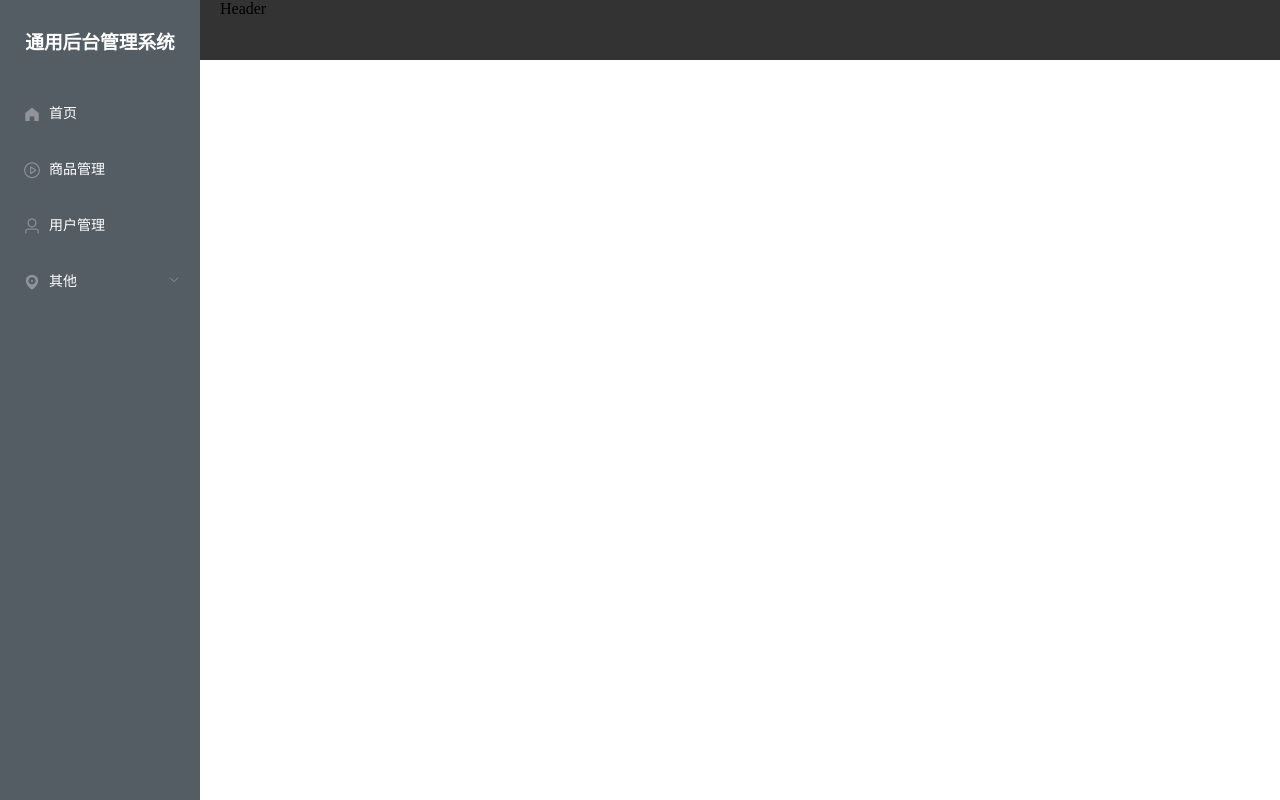
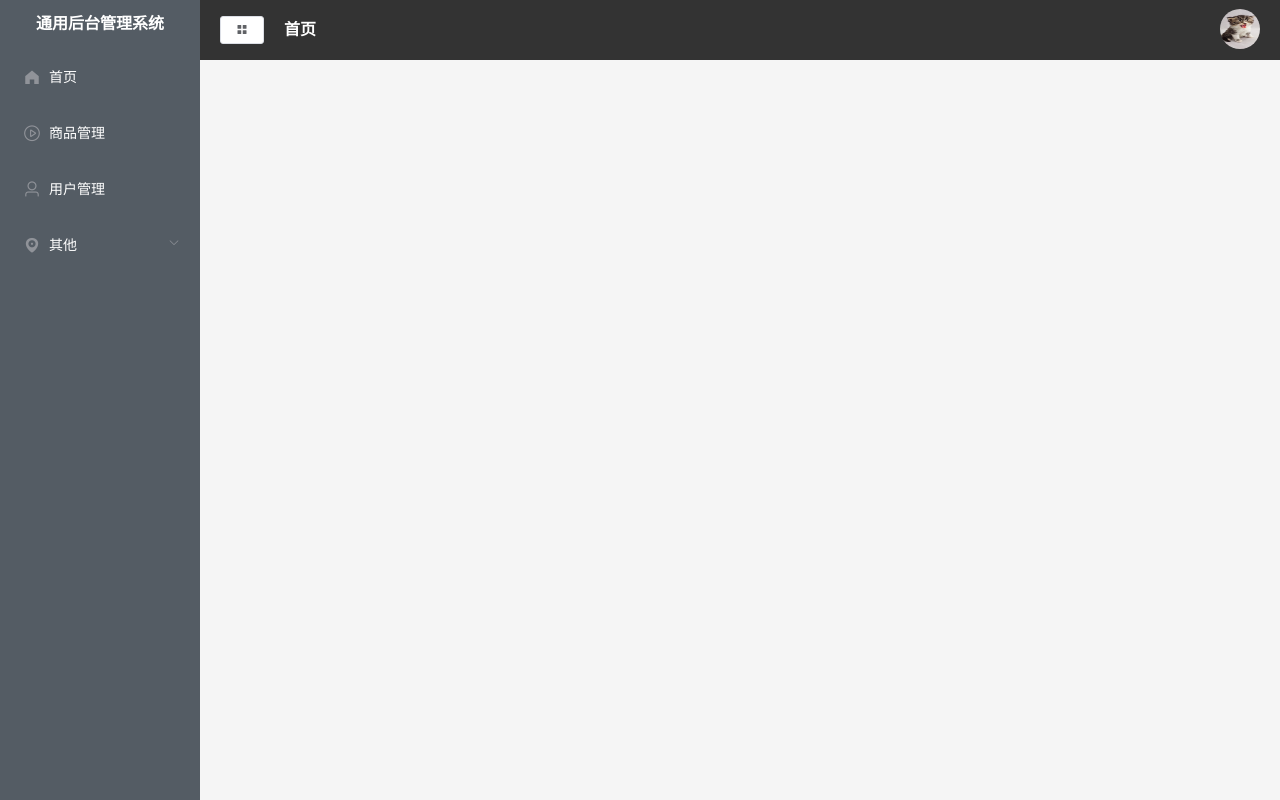
Before and after one commit to xiaoshanzhaguo/vue-manage, a Vue app: page / in a window 1280 px wide. Built offline with nearby package versions, Linux system fonts and the light colour scheme.

Commit message:
complete header组件样式

```diff
--- /dev/null
+++ b/src/assets/less/common.less
@@ -0,0 +1,10 @@
+.manage {
+    height: 90%;
+    padding-bottom: 20px;
+    overflow: hidden;
+    &header {
+        display: flex;
+        justify-content: space-between;
+        align-items: flex-start;
+    }
+}
--- /dev/null
+++ b/src/assets/less/index.less
@@ -0,0 +1,3 @@
+@import "./common.less";
+@import "./home.less";
+@import "./reset.less";
--- /dev/null
+++ b/src/assets/less/reset.less
@@ -0,0 +1,160 @@
+html,
+body,
+div,
+span,
+object,
+iframe,
+h1,
+h2,
+h3,
+h4,
+h5,
+h6,
+p,
+blockquote,
+pre,
+abbr,
+address,
+cite,
+code,
+del,
+dfn,
+em,
+img,
+ins,
+kbd,
+q,
+samp,
+small,
+strong,
+sub,
+sup,
+var,
+b,
+i,
+dl,
+dt,
+dd,
+ol,
+ul,
+li,
+fieldset,
+form,
+label,
+legend,
+table,
+caption,
+tbody,
+tfoot,
+thead,
+tr,
+th,
+td,
+article,
+aside,
+canvas,
+details,
+figcaption,
+figure,
+footer,
+header,
+hgroup,
+menu,
+nav,
+section,
+summary,
+time,
+mark,
+audio,
+video {
+    margin: 0;
+    padding: 0;
+    border: 0;
+    outline: 0;
+    font-size: 100%;
+    vertical-align: baseline;
+    background: transparent;
+    box-sizing: border-box;
+}
+
+/* HTML5 display-role reset for older browsers */
+article,
+aside,
+details,
+figcaption,
+figure,
+footer,
+header,
+hgroup,
+menu,
+nav,
+section {
+    display: block;
+}
+
+body {
+    line-height: 1;
+}
+
+ol,
+ul {
+    list-style: none;
+}
+
+blockquote,
+q {
+    quotes: none;
+}
+
+blockquote:before,
+blockquote:after,
+q:before,
+q:after {
+    content: '';
+    content: none;
+}
+
+a,
+a:hover {
+    color: inherit;
+    text-decoration: none;
+}
+
+table {
+    border-collapse: collapse;
+    border-spacing: 0;
+}
+
+html,
+body {
+    width: 100%;
+    height: 100%;
+    background-color: #f5f5f5;
+    font-family: 'PingFangSC-Light', 'PingFang SC', 'STHeitiSC-Light', 'Helvetica-Light', 'Arial', 'sans-serif';
+}
+
+// 公共样式
+.fl {
+    float: left;
+}
+
+.fr {
+    float: right;
+
+    .button-group-item {
+        padding-left: 3px;
+    }
+}
+
+// 清除浮动
+.clearfix {
+    zoom: 1;
+
+    &:after {
+        display: block;
+        clear: both;
+        content: "";
+        visibility: hidden;
+        height: 0;
+    }
+}
--- /dev/null
+++ b/src/components/CommonHeader.vue
@@ -0,0 +1,58 @@
+<template>
+  <header>
+    <div class="l-content">
+      <el-button plain icon="el-icon-menu" size="mini"></el-button>
+      <!-- 面包屑 -->
+      <h3 style="color: #fff">首页</h3>
+    </div>
+    <div class="r-content">
+      <el-dropdown trigger="click" szie="mini">
+        <span>
+          <!-- 注意这里要将头像动态引入进来 -->
+          <img class="user" :src="userImg" />
+        </span>
+        <el-dropdown-menu slot="dropdown">
+          <el-dropdown-item>个人中心</el-dropdown-item>
+          <el-dropdown-item>退出</el-dropdown-item>
+        </el-dropdown-menu>
+      </el-dropdown>
+    </div>
+  </header>
+</template>
+
+<script>
+export default {
+  name: "CommonHeader",
+  data() {
+    return {
+      // 引入的形式——require
+      userImg: require("../assets/images/user.jpg"),
+    };
+  },
+};
+</script>
+
+<style lang="less" scoped>
+header {
+  display: flex;
+  height: 100%;
+  justify-content: space-between;
+  align-items: center;
+}
+
+.l-content {
+  display: flex;
+  align-items: center;
+  .el-button {
+    margin-right: 20px;
+  }
+}
+
+.r-content {
+  .user {
+    width: 40px;
+    height: 40px;
+    border-radius: 50%;
+  }
+}
+</style>
--- a/src/main.js
+++ b/src/main.js
@@ -1,7 +1,8 @@
 import Vue from 'vue'
 import App from './App.vue'
-import { Button, Radio, Header, Main, Aside, Container, Menu, MenuItem, Submenu, MenuItemGroup } from 'element-ui';
+import { Button, Radio, Header, Main, Aside, Container, Menu, MenuItem, Submenu, MenuItemGroup, Dropdown, DropdownMenu, DropdownItem } from 'element-ui';
 import 'element-ui/lib/theme-chalk/index.css';
+import './assets/less/index.less'
 
 import router from '../router'
 
@@ -16,6 +17,9 @@ Vue.use(Menu)
 Vue.use(MenuItem)
 Vue.use(Submenu)
 Vue.use(MenuItemGroup)
+Vue.use(Dropdown)
+Vue.use(DropdownMenu)
+Vue.use(DropdownItem)
 
 new Vue({
   router,
--- a/views/Main.vue
+++ b/views/Main.vue
@@ -4,7 +4,9 @@
       <common-aside/>
     </el-aside>
     <el-container>
-      <el-header>Header</el-header>
+      <el-header>
+        <common-header/>
+      </el-header>
       <el-main>
         <!-- 这里展示嵌套路由的组件！！！ -->
         <router-view></router-view>
@@ -15,10 +17,11 @@
 
 <script>
 import CommonAside from '../src/components/CommonAside.vue'
+import CommonHeader from '../src/components/CommonHeader.vue'
 export default {
   // eslint-disable-next-line vue/multi-word-component-names
   name: "Main",
-  components: {CommonAside},
+  components: { CommonAside, CommonHeader },
   data() {
     return {}
   }
```
Also changed, not shown: src/assets/images/user.jpg (added), src/assets/less/home.less (added).
